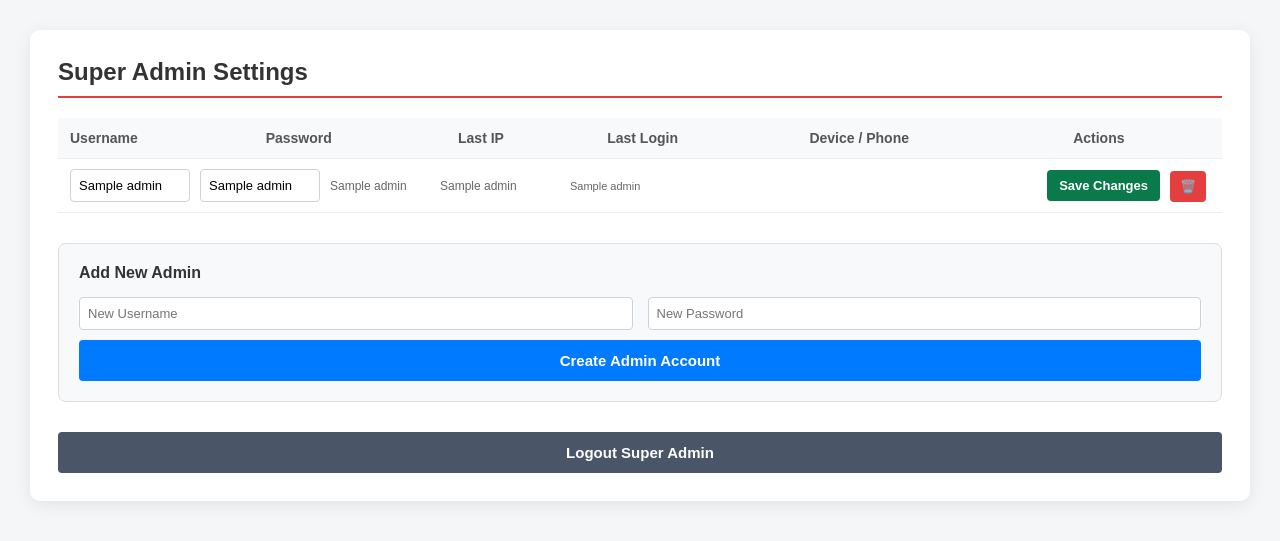
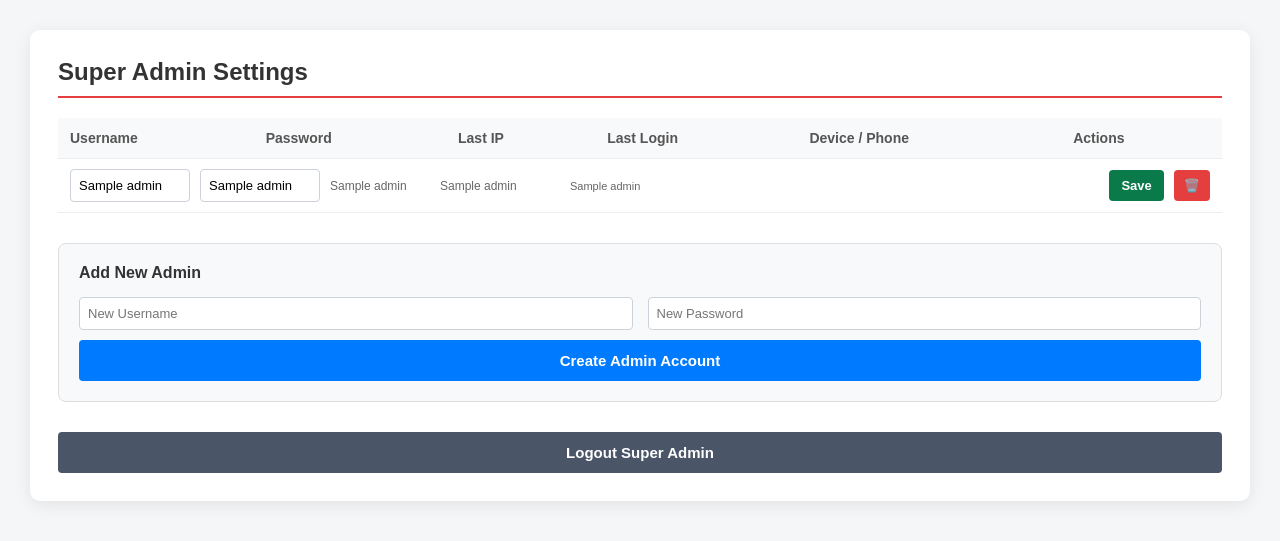
Before and after one commit to Mignon2544/green-deltaa.tattawhid.com, a Flask app: page /super-admin/dashboard in a window 1280 px wide. Shown: the top 541 px of the page. Run offline with Flask 3, Linux system fonts and the light colour scheme; the visitor is signed in with stand-in values (Sample User, id 1); a database or web service that is not in the repository returns one stand-in record (values such as "Sample title"); some libraries are stand-ins or nearby versions.

Commit message:
Update super_dashboard.html

```diff
--- a/templates/super_dashboard.html
+++ b/templates/super_dashboard.html
@@ -82,26 +82,29 @@
           {% for admin in admins %}
           <tr>
             <td colspan="6" style="padding: 10px 12px;">
-              <!-- Edit Form -->
-              <form method="POST" action="/super-admin/edit-admin/{{ admin[0] }}" class="edit-form" style="float: left; width: calc(100% - 50px);">
+              <!-- We wrap the entire row in a flex container -->
+              <div style="display: flex; align-items: center; justify-content: space-between; gap: 10px; width: 100%;">
+
+                <!-- Edit Form (Flex Grow) -->
+                <form method="POST" action="/super-admin/edit-admin/{{ admin[0] }}" class="edit-form" style="display: flex; align-items: center; gap: 10px; flex-grow: 1; margin: 0;">
                   <input type="text" name="username" value="{{ admin[1] }}" required class="input-username">
                   <input type="text" name="password" value="{{ admin[2] }}" required class="input-password">
 
                   <span class="data-text" style="width: 100px;">{{ admin[3] or 'Never' }}</span>
                   <span class="data-text" style="width: 120px;">{{ admin[4] or 'Never' }}</span>
-                <span class="device-text" title="{{ admin[5] }}">
+                  <span class="device-text" title="{{ admin[5] }}" style="width: 180px;">
                     {{ admin[5] or 'Unknown' }}
                   </span>
 
-                <button type="submit" class="btn btn-save" style="margin-left: auto;">Save Changes</button>
+                  <button type="submit" class="btn btn-save" style="margin-left: auto;">Save</button>
                 </form>
 
                 <!-- Delete Form -->
-              <form method="POST" action="/super-admin/delete-admin/{{ admin[0] }}" style="float: right; width: 40px; margin-top: 2px;" onsubmit="return confirm('Are you sure you want to delete this admin?');">
+                <form method="POST" action="/super-admin/delete-admin/{{ admin[0] }}" style="margin: 0;" onsubmit="return confirm('Are you sure you want to delete this admin?');">
                   <button type="submit" class="btn btn-delete" title="Delete Admin">🗑️</button>
                 </form>
 
-              <div style="clear: both;"></div>
+              </div>
             </td>
           </tr>
           {% endfor %}
```
Lines whose indentation alone changed are shown as unchanged.
